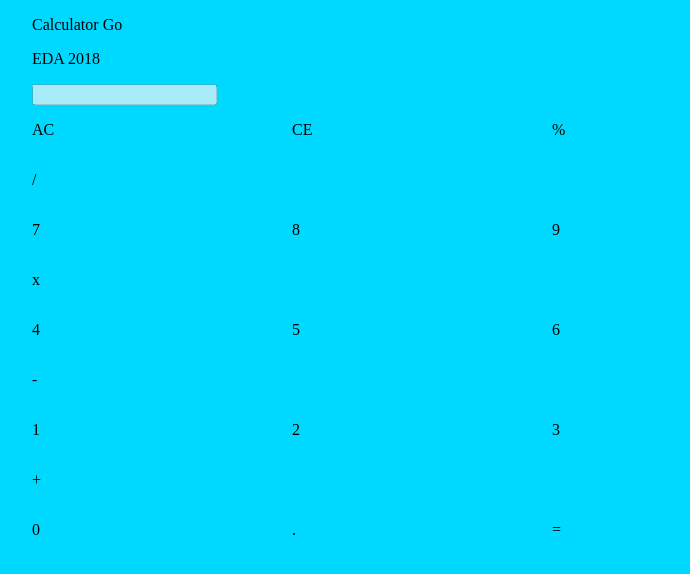
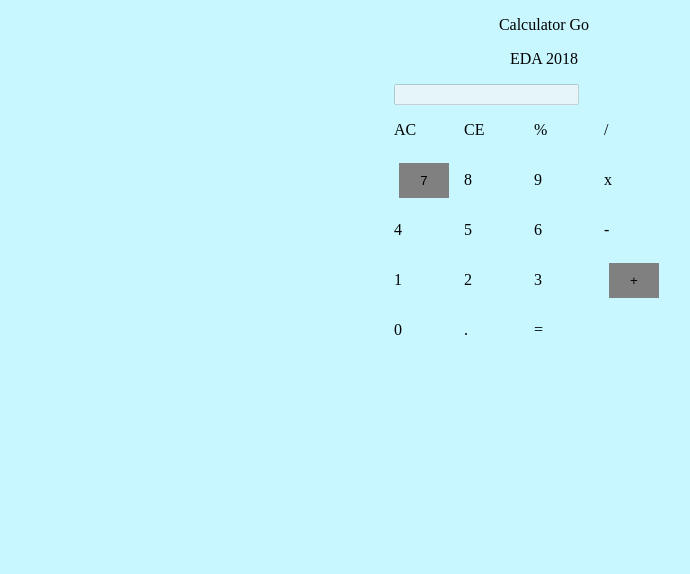
Before and after one commit to Rob-Bee-Neilson/cs-calculator, a plain HTML site: page index.html in a window 1280 px wide. Shown: the whole page, without its empty margins (104-794 px from the left). Drawn offline with Linux system fonts and the light colour scheme.

Commit message:
update calculator files

```diff
--- a/calculator.js
+++ b/calculator.js
@@ -0,0 +1,23 @@
+var select = []
+var total = 0
+var temp = ''
+
+//event listener for when a button on the calculator is clicked
+
+function input() {
+    var digitValue = document.getElementById("buttonId").getAttribute("value");
+    if (!isNaN(digitValue)) {
+        temp += digitValue;
+        console.log(temp);
+        //document.getElementById("answer").innerHTML = "1-3";
+        document.getElementById("answer").value = temp;
+    }
+     else if (digitValue === "+") {
+        select.push(temp);
+        select.push("+");
+        console.log(temp);
+        temp = '';
+        document.getElementById("answer").value = "+";
+    }
+
+}
--- a/index.html
+++ b/index.html
@@ -5,10 +5,10 @@
     <title>Calculator?</title>
     <meta charset="UTF-8">
     <link rel="stylesheet" type="text/css" href="styles.css">
-    <scipt type="text/javascript" src="calculator.js"></scipt>
-</head>
+    </head>
 
 <body class="background">
+    <script type="text/javascript" src="calculator.js"></script>
     <div class="calculator">
         <div class="title">
             <p>Calculator Go</p>
@@ -21,76 +21,77 @@
         </div>
         <div class="row">
             <div class="column">
-                <p>AC</p>
+                <p class="button">AC</p>
             </div>
             <div class="column">
-                <p>CE</p>
+                <p class="button">CE</p>
             </div>
             <div class="column">
-                <p>%</p>
+                <p class="button">%</p>
             </div>
             <div class="column">
-                <p>/</p>
+                <p class="button">/</p>
             </div>
 
         </div>
 
         <div class="row">
             <div class="column">
-                <p>7</p>
+                <input type="button" id="buttonId" class="buttonclass" value="7" onclick="input(this.value)">
             </div>
             <div class="column">
-                <p>8</p>
+                <p class="button">8</p>
+
             </div>
             <div class="column">
-                <p>9</p>
+                <p class="button">9</p>
             </div>
             <div class="column">
-                <p>x</p>
+                <p class="button">x</p>
             </div>
 
         </div>
 
         <div class="row">
             <div class="column">
-                <p>4</p>
+                <p class="button">4</p>
             </div>
             <div class="column">
-                <p>5</p>
+                <p class="button">5</p>
             </div>
             <div class="column">
-                <p>6</p>
+                <p class="button">6</p>
             </div>
             <div class="column">
-                <p>-</p>
+                <p class="button">-</p>
             </div>
         </div>
 
         <div class="row">
             <div class="column">
-                <p>1</p>
+                <p class="button">1</p>
             </div>
             <div class="column">
-                <p>2</p>
+                <p class="button">2</p>
             </div>
             <div class="column">
-                <p>3</p>
+                <p class="button">3</p>
             </div>
             <div class="column">
-                <p>+</p>
+                <input type="button" id="buttonId" class="buttonclass" value="+" onclick="input(this.value)">
             </div>
 
         </div>
 
         <div class="row">
                 <div class="column">
-                    <p>0</p>
+                    <p class="button">0</p>
                 </div>
                 <div class="column">
-                    <p>.</p>
+                    <p class="button">.</p>
                 </div>
                 <div class="column">
-                    <p>=</p>
+                    <p class="button">=</p>
                 </div>
                 <div class="column">
 
--- a/styles.css
+++ b/styles.css
@@ -1,21 +1,27 @@
 /*background page */
 .background {
-    background-color: rgb(0, 217, 255);
+    background-color: rgb(200, 247, 255);
     width: 100%;
 }
 
 /*calculator */
 .calculator {
-    width: 80%;
+    width: 300px;
     margin: auto;
 }
 
 .title {
-
+    width: 100%;
+    text-align: center;
 }
 
 .tagline {
+    width: 100%;
+    text-align: center;
+}
 
+.display {
+    width: 95%;
 }
 
 .row {
@@ -23,6 +29,18 @@
 }
 
 .column {
-    width: 25%;
+    width: 22%;
     display: inline-flex;
+    padding: 0%
 }
+
+.buttonclass {
+    box-sizing: border-box;
+    width: 50px;
+    background-color: grey;
+    margin: 5px;
+    border: 2px;
+    border-color: black;
+    padding: 10px;
+    text-align: center;
+}
```
